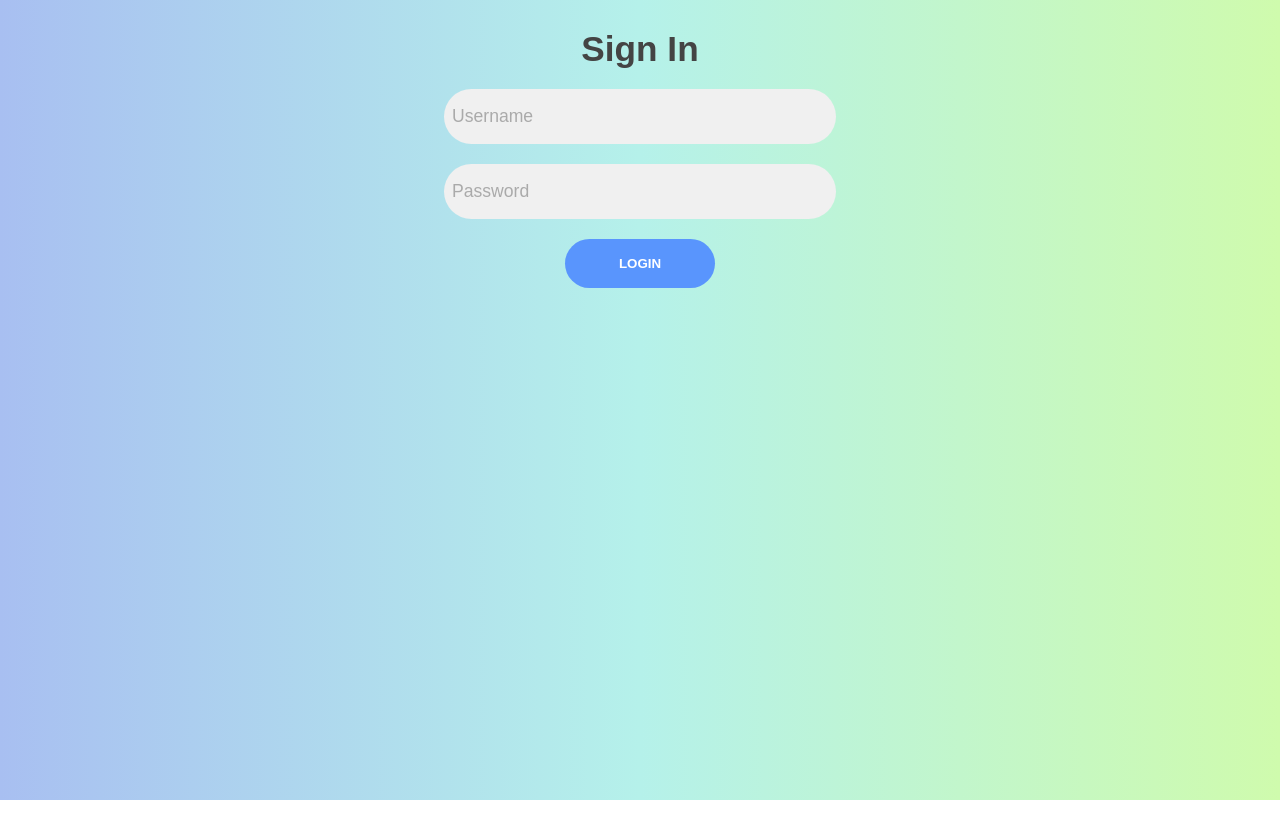
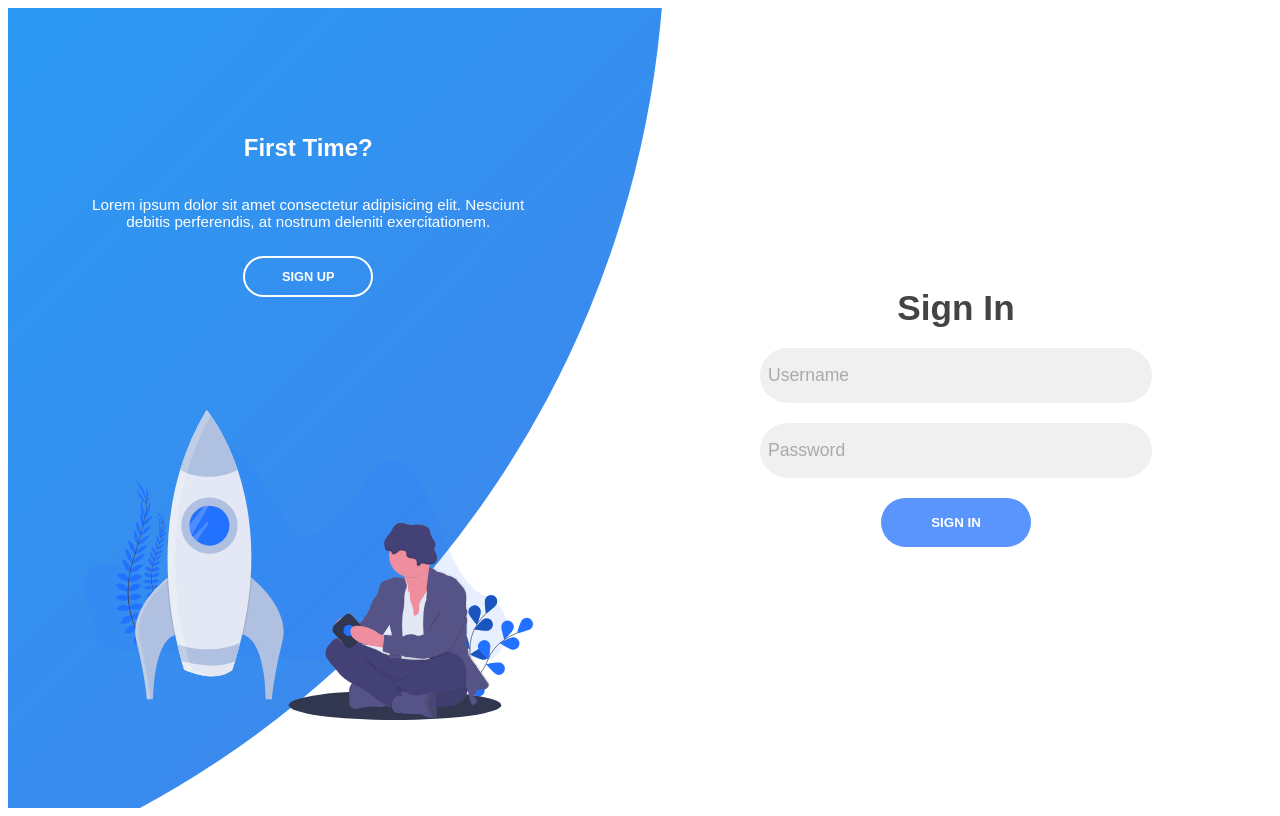
Before and after one commit to ali-mustafa-qbatch/auth_practice, a plain HTML site: page signIn.html in a window 1280 px wide. Drawn offline with Linux system fonts and the light colour scheme.

Commit message:
Update SignIn page

```diff
--- a/css/signIn.css
+++ b/css/signIn.css
@@ -1,11 +1,25 @@
 body {
-    background: linear-gradient(
-        to right,
-        #a8bff1,
-        #b5f1ea,
-        #cffbad
-    );
-    font-family: "Poppins", sans-serif;
+  font-family: "Poppins", sans-serif;
+}
+
+.container {
+  position: relative;
+  width: 100%;
+  background-color: #fff;
+  min-height: 100vh;
+  overflow: hidden;
+}
+
+.signin {
+  position: absolute;
+  top: 50%;
+  transform: translate(-50%, -50%);
+  left: 75%;
+  width: 50%;
+  transition: 1s 0.7s ease-in-out;
+  display: grid;
+  grid-template-columns: 1fr;
+  z-index: 5;
 }
 
 .form-container {
@@ -83,3 +97,74 @@ form.sign-in-form {
 .btn:hover {
   background-color: #4d84e2;
 }
+
+.panel-container {
+  position: absolute;
+  height: 100%;
+  width: 100%;
+  top: 0;
+  left: 0;
+  display: grid;
+  grid-template-columns: repeat(2, 1fr);
+}
+
+.container:before {
+  content: "";
+  position: absolute;
+  height: 2000px;
+  width: 2000px;
+  top: -10%;
+  right: 48%;
+  transform: translateY(-50%);
+  background-image: linear-gradient(-45deg, #4481eb 0%, #04befe 100%);
+  transition: 1.8s ease-in-out;
+  border-radius: 50%;
+  z-index: 6;
+}
+
+.image {
+  width: 100%;
+  transition: transform 1.1s ease-in-out;
+  transition-delay: 0.4s;
+}
+
+.panel {
+  display: flex;
+  flex-direction: column;
+  align-items: flex-end;
+  justify-content: space-around;
+  text-align: center;
+  z-index: 6;
+}
+
+.left-panel {
+  pointer-events: all;
+  padding: 3rem 17% 2rem 12%;
+}
+
+.panel .content {
+  color: #fff;
+  transition: transform 0.9s ease-in-out;
+  transition-delay: 0.6s;
+}
+
+.panel h3 {
+  font-weight: 600;
+  line-height: 1;
+  font-size: 1.5rem;
+}
+
+.panel p {
+  font-size: 0.95rem;
+  padding: 0.7rem 0;
+}
+
+.btn.transparent {
+  margin: 0;
+  background: none;
+  border: 2px solid #fff;
+  width: 130px;
+  height: 41px;
+  font-weight: 600;
+  font-size: 0.8rem;
+}
--- a/signIn.html
+++ b/signIn.html
@@ -8,7 +8,9 @@
 </head>
 <body>
     <script src="js/signIn.js"></script>
+    <div class="container">
         <div class="form-container">
+            <div class="signin">
                 <form action="" class="sign-in-form">
                 <h2 class="title">Sign In</h2>
                 <div class="input-field">
@@ -17,8 +19,21 @@
                 <div class="input-field">
                     <input type="password" placeholder="Password" />
                 </div>
-            <input type="submit" value="Login" class="btn" />
+                <input type="submit" value="Sign In" class="btn" />
             </form>
+            </div>
+        </div>
+
+        <div class="panel-container">
+            <div class="panel left-panel">
+                <div class="content">
+                    <h3>First Time?</h3>
+                    <p>Lorem ipsum dolor sit amet consectetur adipisicing elit. Nesciunt debitis perferendis, at nostrum deleniti exercitationem.</p>
+                    <button class="btn transparent" id="sign-up-btn">Sign Up</button>
+                </div>
+                <img src="img/signIn.svg" class="image" alt="">
+            </div>
+        </div>
     </div>
 </body>
 </html>
```
Also changed, not shown: img/signIn.svg (added). Lines whose indentation alone changed are shown as unchanged.
